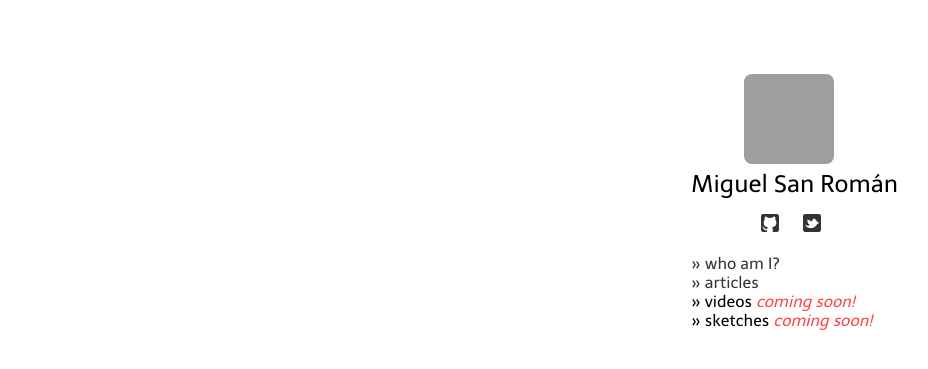
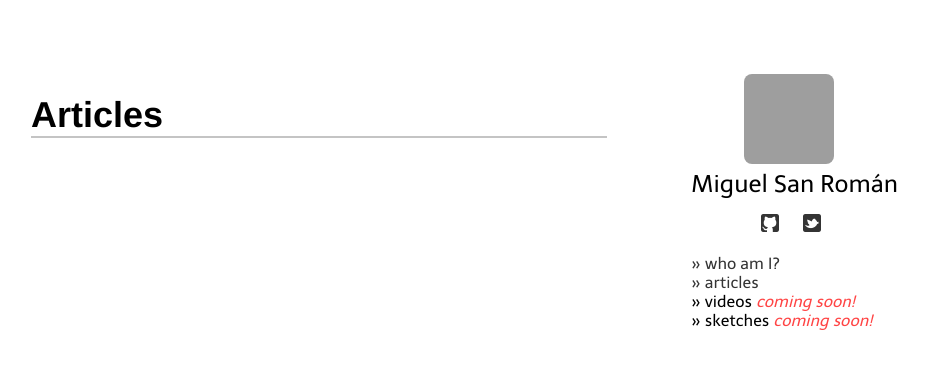
Before and after one commit to msanroman/msanroman.github.com, a Jekyll site: the page built from index.html, in a window 1280 px wide. Shown: the top 369 px of the page, without its empty margins (129-1057 px from the left). Built offline with Jekyll 4.4.1, drawn with Linux system fonts in a browser that asks for light colours; some web fonts are replaced; Markdown is read by kramdown in place of the engine named in the settings; the list of posts is cut into pages by our own code; grey boxes are pictures that could not be loaded.

Commit message:
Another index idea.

```diff
--- a/index.html
+++ b/index.html
@@ -2,13 +2,17 @@
 layout: global
 ---
     <section class="content">
-        {% for post in paginator.posts %}
-        <h1>
-            <a href="{{ post.url }}">{{ post.title }}</a>
-        </h1>
-        <time>{{ post.date | date: "%B %e, %Y"}}</time>
-        <section class="post">
-            {{ post.content }}
+        <section class="articles">
+            <h1>Articles</h1>
+            <ul>
+            {% for post in site.posts %}
+                <li>
+                    <a href="post.url">
+                        {{ post.title }}
+                    </a>
+                </li>
+                <hr class="divider"></hr>
+            {% endfor %}
+            </ul>
         </section>
-        {% endfor %}
     </section>
```
